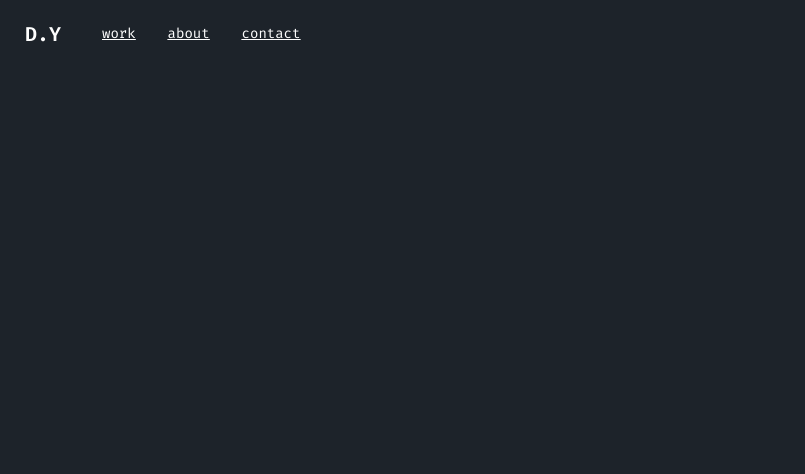
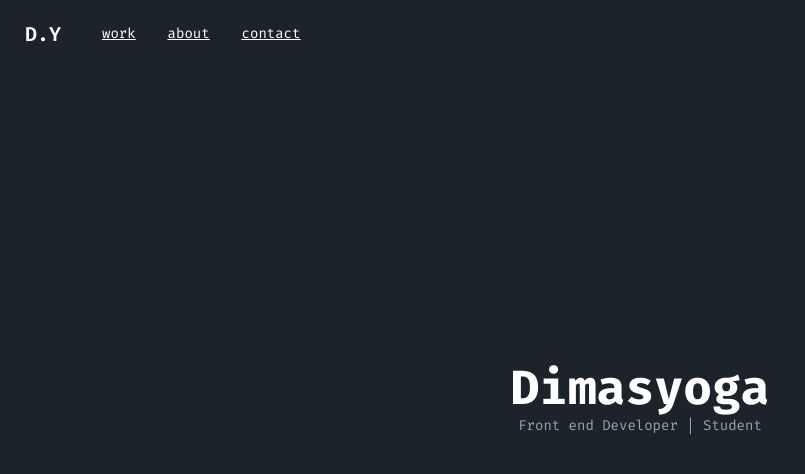
Before and after one commit to dimasyoga42/website-nextjs, a Next.js app: page / in a window 1280 px wide. Shown: the top 474 px of the page, without its empty margins (0-805 px from the left). Built offline with nearby package versions, Linux system fonts and the light colour scheme.

Commit message:
feat: penambahan fitur

```diff
--- a/src/app/page.js
+++ b/src/app/page.js
@@ -1,10 +1,12 @@
 import Image from "next/image";
 import Navbar from "./components/navbar";
+import Hero from "./components/hero";
 
 export default function Home() {
   return (
     <div>
       <Navbar />
+      <Hero />
    </div>
   );
 }
```
